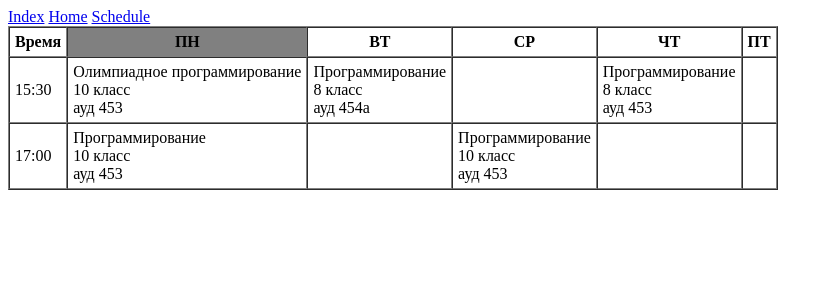
After one commit to Imagio/FlaskWebApp, a Flask app: page /schedule in a window 1280 px wide. The commit adds this page. Shown: the top 300 px of the page, without its empty margins (0-833 px from the left). Run offline with Flask 2, Linux system fonts and the light colour scheme.

Commit message:
add schedule

```diff
--- /dev/null
+++ b/app/Templates/layout.html
@@ -0,0 +1,16 @@
+<!DOCTYPE html>
+<html lang="en">
+<head>
+    <meta charset="UTF-8">
+    <title>My application</title>
+</head>
+<body>
+    <nav>
+        <a href="/">Index</a>
+        <a href="/home">Home</a>
+        <a href="/schedule">Schedule</a>
+    </nav>
+    {% block content %}
+    {% endblock %}
+</body>
+</html>
--- /dev/null
+++ b/app/Templates/schedule.html
@@ -0,0 +1,83 @@
+{% extends "layout.html" %}
+
+{% block content %}
+    <table border="1" cellspacing="0" cellpadding="5">
+        <thead>
+            <tr>
+                <th>Время</th>
+
+                {% if (day_of_week == 1) %}
+                    <th bgcolor="grey">
+                {% else %}
+                    <th>
+                {% endif %}ПН</th>
+
+                {% if (day_of_week == 2) %}
+                    <th bgcolor="grey">
+                {% else %}
+                    <th>
+                {% endif %}ВТ</th>
+
+                {% if (day_of_week == 3) %}
+                    <th bgcolor="grey">
+                {% else %}
+                    <th>
+                {% endif %}СР</th>
+
+                {% if (day_of_week == 4) %}
+                    <th bgcolor="grey">
+                {% else %}
+                    <th>
+                {% endif %}ЧТ</th>
+
+                {% if (day_of_week == 5) %}
+                    <th bgcolor="grey">
+                {% else %}
+                    <th>
+                {% endif %}ПТ</th>
+            </tr>
+        </thead>
+        <tbody>
+            <tr>
+                <td>
+                    15:30
+                </td>
+                <td>
+                    Олимпиадное программирование<br>
+                    10 класс<br>
+                    ауд 453
+                </td>
+                <td>
+                    Программирование<br>
+                    8 класс<br>
+                    ауд 454а
+                </td>
+                <td></td>
+                <td>
+                    Программирование<br>
+                    8 класс<br>
+                    ауд 453
+                </td>
+                <td></td>
+            </tr>
+            <tr>
+                 <td>
+                    17:00
+                </td>
+                <td>
+                    Программирование<br>
+                    10 класс<br>
+                    ауд 453
+                </td>
+                <td></td>
+                <td>
+                    Программирование<br>
+                    10 класс<br>
+                    ауд 453
+                </td>
+                <td></td>
+                <td></td>
+            </tr>
+        </tbody>
+    </table>
+{% endblock %}
--- a/app/routes.py
+++ b/app/routes.py
@@ -1,5 +1,6 @@
 from app import app
 from flask import render_template
+from datetime import *
 
 
 class User(object):
@@ -18,3 +19,10 @@ def index(name="unknown"):
 @app.route('/home')
 def home():
     return render_template("home.html")
+
+
+@app.route('/schedule')
+def schedule():
+    now = datetime.now()
+
+    return render_template("schedule.html", day_of_week=now.isoweekday())
```
Also changed, not shown: app/Templates/home.html (+4 -10 lines), app/Templates/index.html (+4 -10 lines).
